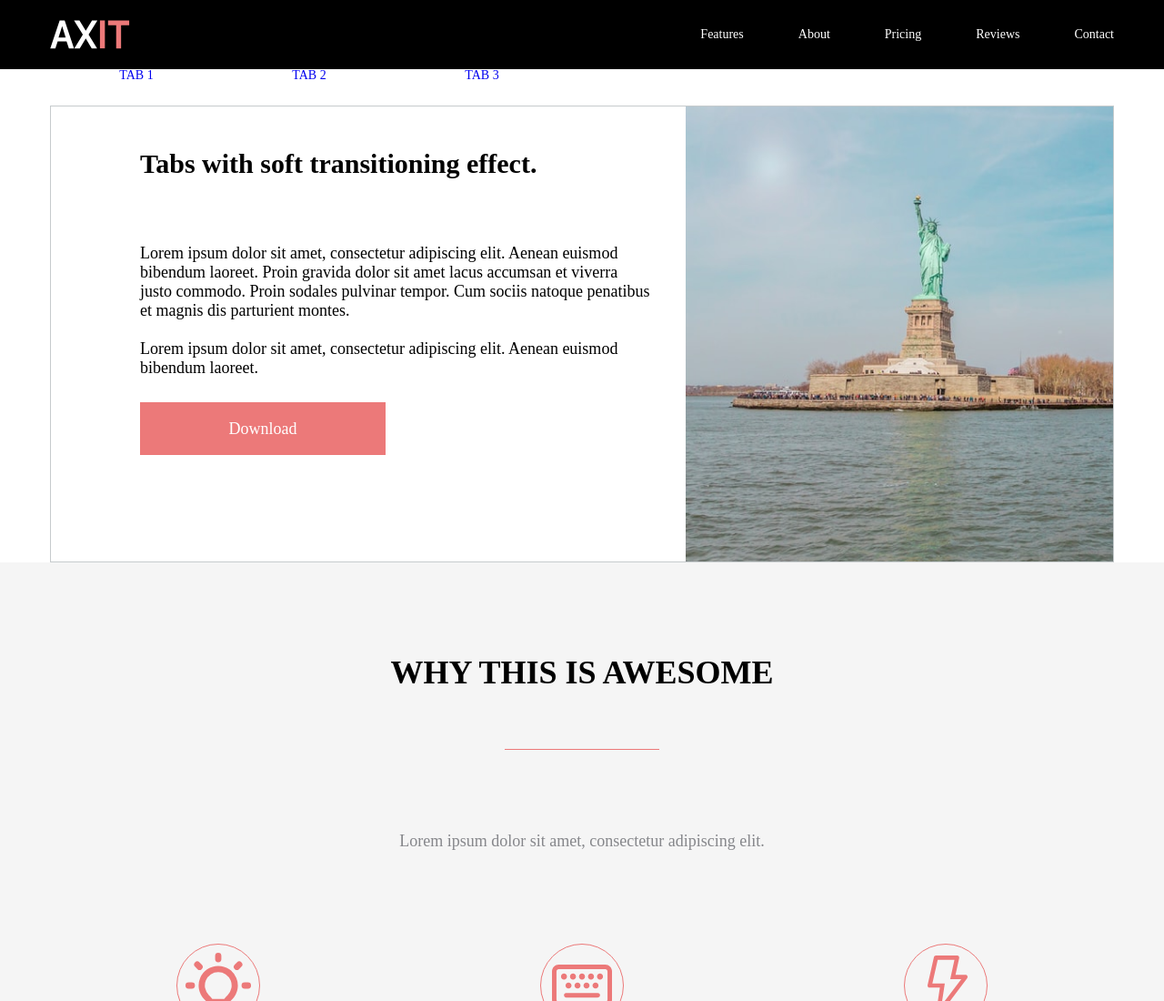
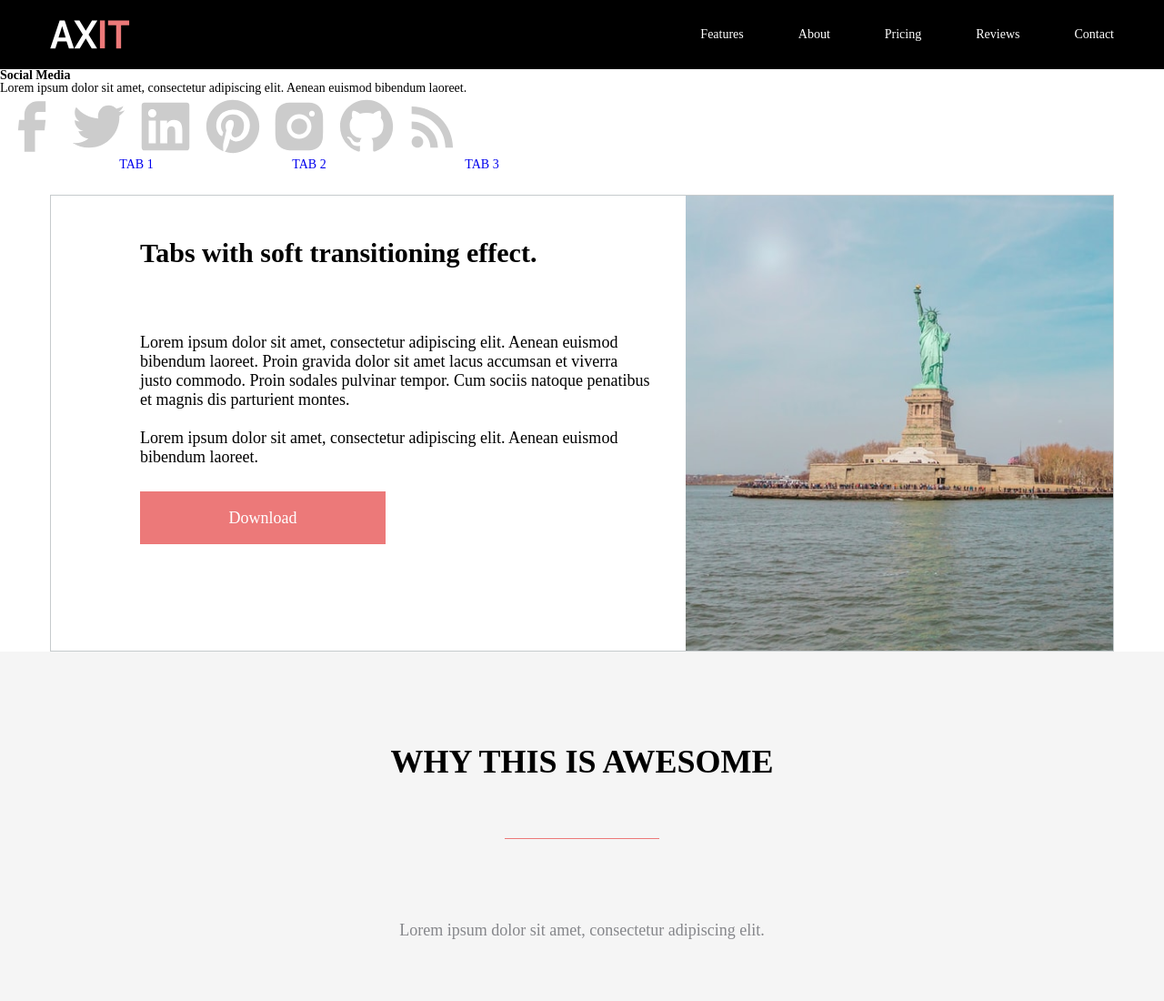
Before and after one commit to DaryaSolomennikova/Project_AXIT, a plain HTML site: page index.html in a window 1280 px wide. Shown: the top 1100 px of the page at 91% size. Drawn offline with Linux system fonts and the light colour scheme; files whose address does not match are found by name.

Commit message:
refactor files

```diff
--- a/index.html
+++ b/index.html
@@ -35,6 +35,40 @@
     </nav>
     </div>
     </header>
+    <section class="socialmedia">
+        <div class="socialmedia__text">
+            <h4>Social Media</h4>
+            <p>
+            Lorem ipsum dolor sit amet, consectetur adipiscing elit.
+            Aenean euismod bibendum laoreet.
+            </p>
+        </div>
+        <div class="socialmedia_icons">
+                <a href="#">
+                    <img src="/img/facebook_icon.svg" alt="facebook">
+                </a>
+                <a href="#">
+                    <img src="/img/twitter_icon.svg" alt="twitter">
+                </a>
+                <a href="#">
+                    <img src="/img/linkedin_icon.svg" alt="linkedin">
+                </a>
+                <a href="#">
+                    <img src="/img/pinterest_icon.svg" alt="pinterest">
+                </a>
+                <a href="#">
+                    <img src="/img/instagram_icon.svg" alt="instagram">
+                </a>
+                <a href="#">
+                    <img src="/img/github_icon.svg" alt="github">
+                </a>
+                <a href="#">
+                    <img src="/img/rss_icon.svg" alt="rss">
+                </a>
+        </div>
+
+    </section>
+
 
   <section class="tabs">
     <div class="container">
--- a/style.css
+++ b/style.css
@@ -153,7 +153,6 @@ hr{
     width: 190px;
     height: 40px;
     margin: auto;
-
 }
 
 .tabs__item:active {
@@ -162,7 +161,7 @@ hr{
    border-radius: 5px 5px 0px 0px;
 }
 
-.tabs__item.tabs__item:checked {
+.tabs__item:checked {
     box-sizing: border-box;
     border: 1px solid #C6CBCD;
     border-radius: 5px 5px 0px 0px;
```
